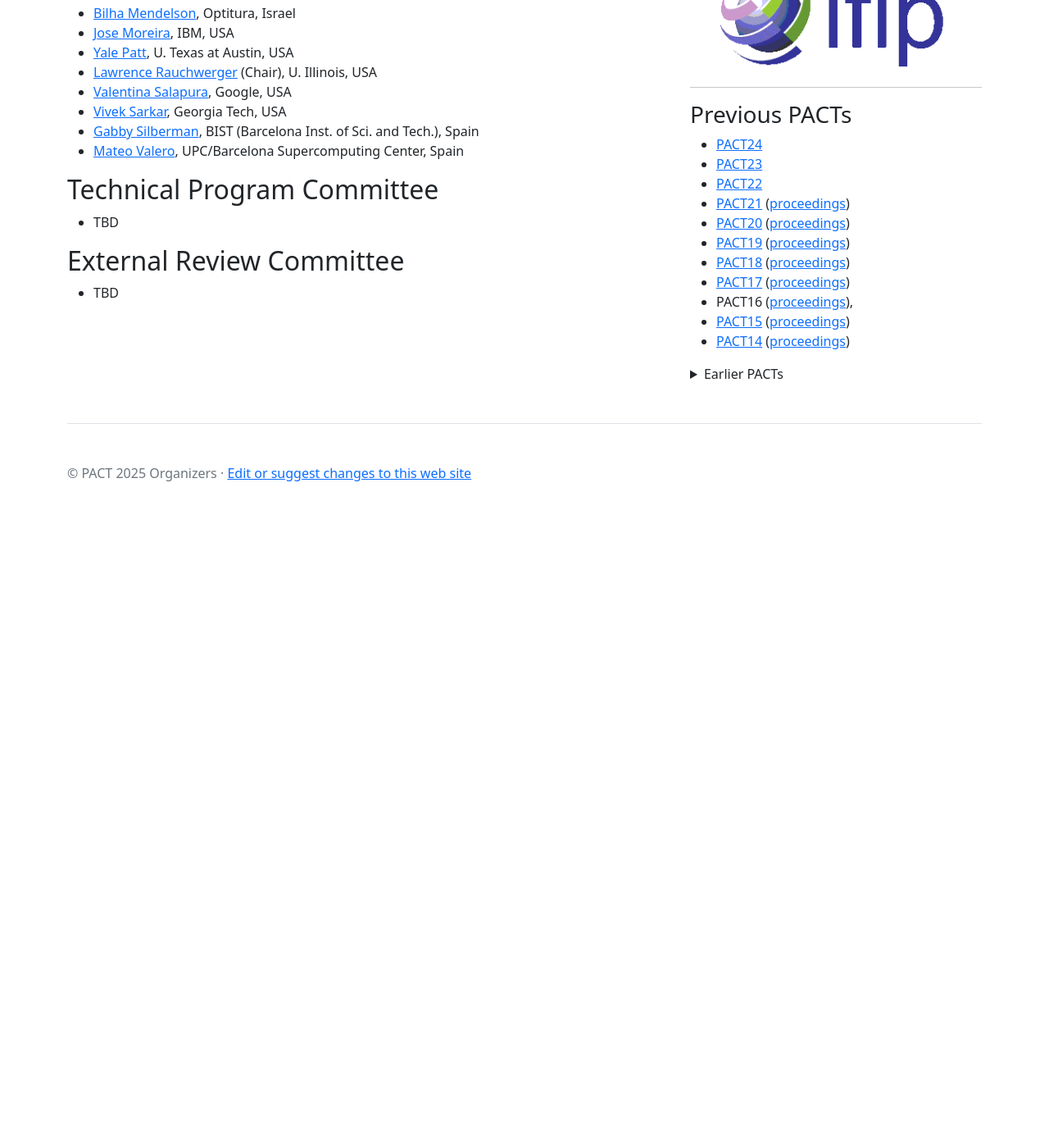
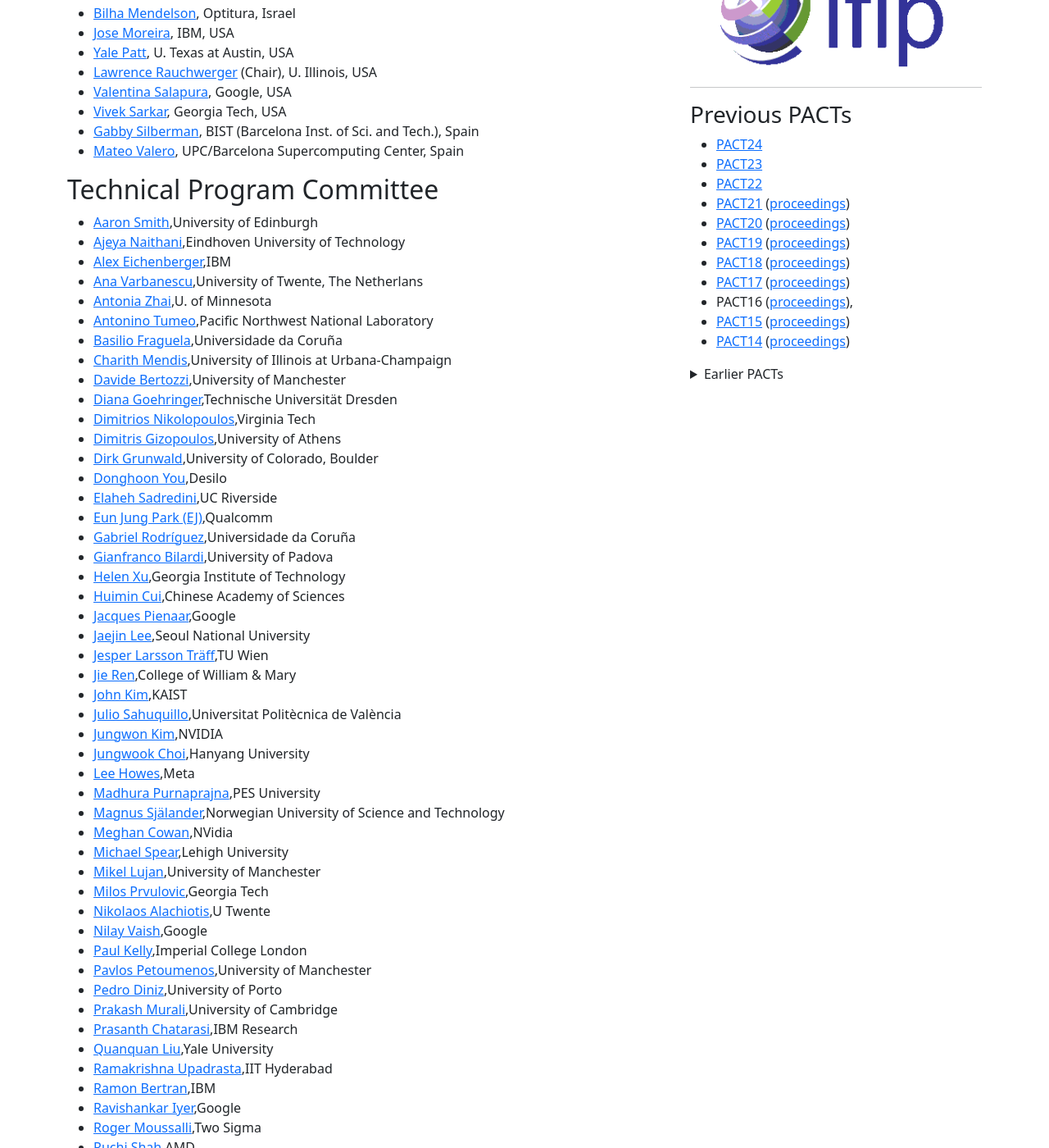
Before and after one commit to pact2025/pact2025.github.io, a Jekyll site: the page built from organization/index.md, in a window 1280 px wide and 1400 px high, scrolled down 999 px. Shown: the whole window at 82% size. Built offline with Jekyll 4.4.1, drawn with Linux system fonts in a browser that asks for light colours; before the commit the page ends 1636 px from its top, so only the background shows below that; some of the changed text lies outside the part shown.

Commit message:
Add TPC members

```diff
--- a/organization/index.md
+++ b/organization/index.md
@@ -70,7 +70,65 @@ show_sidebar: true
 - [Mateo     Valero](https://www.bsc.es/mateo-valero), UPC/Barcelona Supercomputing Center, Spain
 
 ## Technical Program Committee
-- TBD
+- [Aaron Smith](mailto:aaron.lee.smith@gmail.com),University of Edinburgh
+- [Ajeya Naithani](mailto:a.naithani@tue.nl),Eindhoven University of Technology
+- [Alex Eichenberger](mailto:alexe@us.ibm.com),IBM
+- [Ana Varbanescu](mailto:a.l.varbanescu@utwente.nl),University of Twente, The Netherlans
+- [Antonia Zhai](mailto:zhai@umn.edu),U. of Minnesota
+- [Antonino Tumeo](mailto:antonino.tumeo@pnnl.gov),Pacific Northwest National Laboratory
+- [Basilio Fraguela](mailto:basilio.fraguela@udc.es),Universidade da Coruña
+- [Charith Mendis](mailto:charithm@illinois.edu),University of Illinois at Urbana-Champaign
+- [Davide Bertozzi](mailto:davide.bertozzi@manchester.ac.uk),University of Manchester
+- [Diana Goehringer](mailto:diana.goehringer@tu-dresden.de),Technische Universität Dresden
+- [Dimitrios Nikolopoulos](mailto:dsn@vt.edu),Virginia Tech
+- [Dimitris Gizopoulos](mailto:dgizop@di.uoa.gr),University of Athens
+- [Dirk Grunwald](mailto:dirk.grunwald@colorado.edu),University of Colorado, Boulder
+- [Donghoon You](mailto:yoo@inel.pe.kr),Desilo
+- [Elaheh Sadredini](mailto:elaheh@cs.ucr.edu),UC Riverside
+- [Eun Jung Park (EJ)](mailto:eunjpark@quicinc.com),Qualcomm
+- [Gabriel Rodríguez](mailto:grodriguez@udc.es),Universidade da Coruña
+- [Gianfranco Bilardi](mailto:gianfranco.bilardi@unipd.it),University of Padova
+- [Helen Xu](mailto:hxu615@gatech.edu),Georgia Institute of Technology
+- [Huimin Cui](mailto:cuihm@ict.ac.cn),Chinese Academy of Sciences
+- [Jacques Pienaar](mailto:jpienaar@google.com),Google
+- [Jaejin Lee](mailto:jlee@cse.snu.ac.kr),Seoul National University
+- [Jesper Larsson Träff](mailto:traff@par.tuwien.ac.at),TU Wien
+- [Jie Ren](mailto:jren03@wm.edu),College of William & Mary
+- [John Kim](mailto:jjk12@kaist.edu),KAIST
+- [Julio Sahuquillo](mailto:jsahuqui@disca.upv.es),Universitat Politècnica de València
+- [Jungwon Kim](mailto:jungwonk@nvidia.com),NVIDIA
+- [Jungwook Choi](mailto:choij@hanyang.ac.kr),Hanyang University
+- [Lee Howes](mailto:linkedin_com@fidgetfiction.co.uk),Meta
+- [Madhura Purnaprajna](mailto:madhurap@pes.edu),PES University
+- [Magnus Själander](mailto:magnus.sjalander@ntnu.no),Norwegian University of Science and Technology
+- [Meghan Cowan](mailto:mcowan@nvidia.com),NVidia
+- [Michael Spear](mailto:spear@lehigh.edu),Lehigh University
+- [Mikel Lujan](mailto:mikel.lujan@manchester.ac.uk),University of Manchester
+- [Milos Prvulovic](mailto:milos@cc.gatech.edu),Georgia Tech
+- [Nikolaos Alachiotis](mailto:n.alachiotis@utwente.nl),U Twente
+- [Nilay Vaish](mailto:nilayvaish@google.com),Google
+- [Paul Kelly](mailto:p.kelly@imperial.ac.uk),Imperial College London
+- [Pavlos Petoumenos](mailto:pavlos.petoumenos@manchester.ac.uk),University of Manchester
+- [Pedro Diniz](mailto:pedrodiniz@fe.up.pt),University of Porto
+- [Prakash Murali](mailto:pm830@cam.ac.uk),University of Cambridge
+- [Prasanth Chatarasi](mailto:prasanth@ibm.com),IBM Research
+- [Quanquan Liu](mailto:quanquan.liu@yale.edu),Yale University
+- [Ramakrishna Upadrasta](mailto:ramakrishna@iith.ac.in),IIT Hyderabad
+- [Ramon Bertran](mailto:rbertra@us.ibm.com),IBM
+- [Ravishankar Iyer](mailto:raviiyer20@gmail.com),Google
+- [Roger Moussalli](mailto:roger@moussal.li),Two Sigma
+- [Ruchi Shah](mailto:ruchi.shah@amd.com),AMD
+- [Sam Ainsworth](mailto:sam.ainsworth@ed.ac.uk),University of Edinburgh
+- [Soojung Ryu](mailto:sue.ryu@snu.ac.kr),SAPEON / Seoul National University
+- [Soumyadeep Ghosh](mailto:deepghosh@fb.com),Meta
+- [Taewook Oh](mailto:twoh@meta.com),Meta
+- [Yaman Umuroglu](mailto:yamanu@xilinx.com),Xilinx
+- [Yiannis Papadopoulos](mailto:giannis.papadopoulos@gmail.com),AMD Research
+- [Yihan Sun](mailto:yihans@cs.ucr.edu),UC Riverside
+- [Yongjun Park](mailto:yongjunpark@yonsei.ac.kr),Yonsei University
+- [Yongwei Zhao](mailto:zhaoyongwei@ict.ac.cn),Institute of Computing Technology, Chinese Academy of Sciences
+- [Younghyun Cho](mailto:younghyun.cho@scu.edu),Santa Clara University
+- [Zehra Sura](mailto:zehrasura@gmail.com),Bloomberg
 
 ## External Review Committee
 - TBD
```
